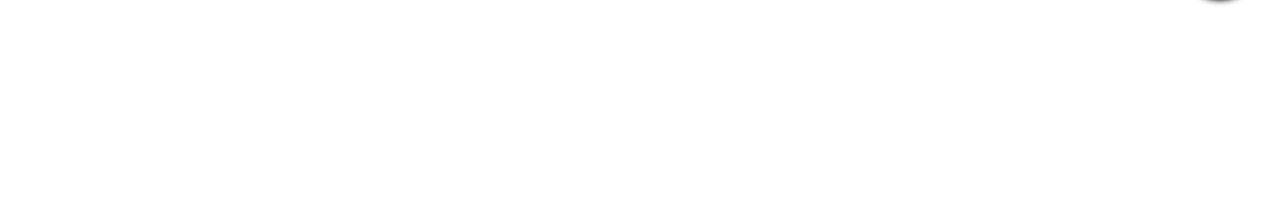
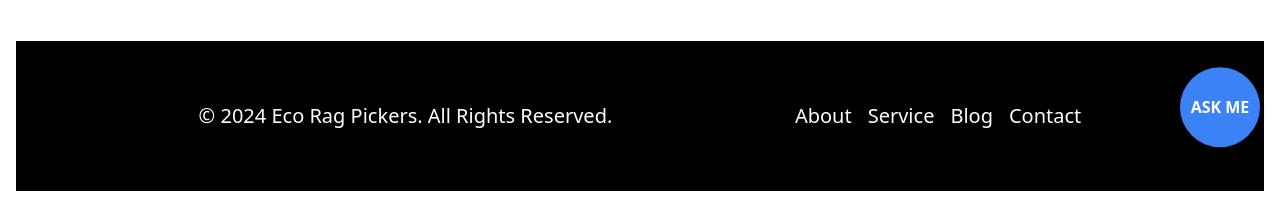
Before and after one commit to AnkitChauhan39/UpskillMafia_12-14-July-2024, a React (Vite) app in the folder client/: page / in a window 1280 px wide. Shown: the part 7703-7907 px from the top of the page. Before the commit the page ends 7760 px from the top, so only its background shows below. Built offline with nearby package versions, Linux system fonts and the light colour scheme; no server answers.

Commit message:
footer added

```diff
--- a/client/src/Pages/Landing/Landing.jsx
+++ b/client/src/Pages/Landing/Landing.jsx
@@ -42,6 +42,15 @@
       )}
 
       {/* <Organiztion/> */}
+      <div className="h-[150px] flex justify-evenly items-center text-[20px] bg-black text-white" >
+      <div>© 2024 Eco Rag Pickers. All Rights Reserved.</div>
+      <div className="flex gap-4 ">
+        <div>About</div>
+        <div>Service</div>
+        <div>Blog</div>
+        <div>Contact</div>
+      </div>
+      </div>
     </div>
   );
 }
```
